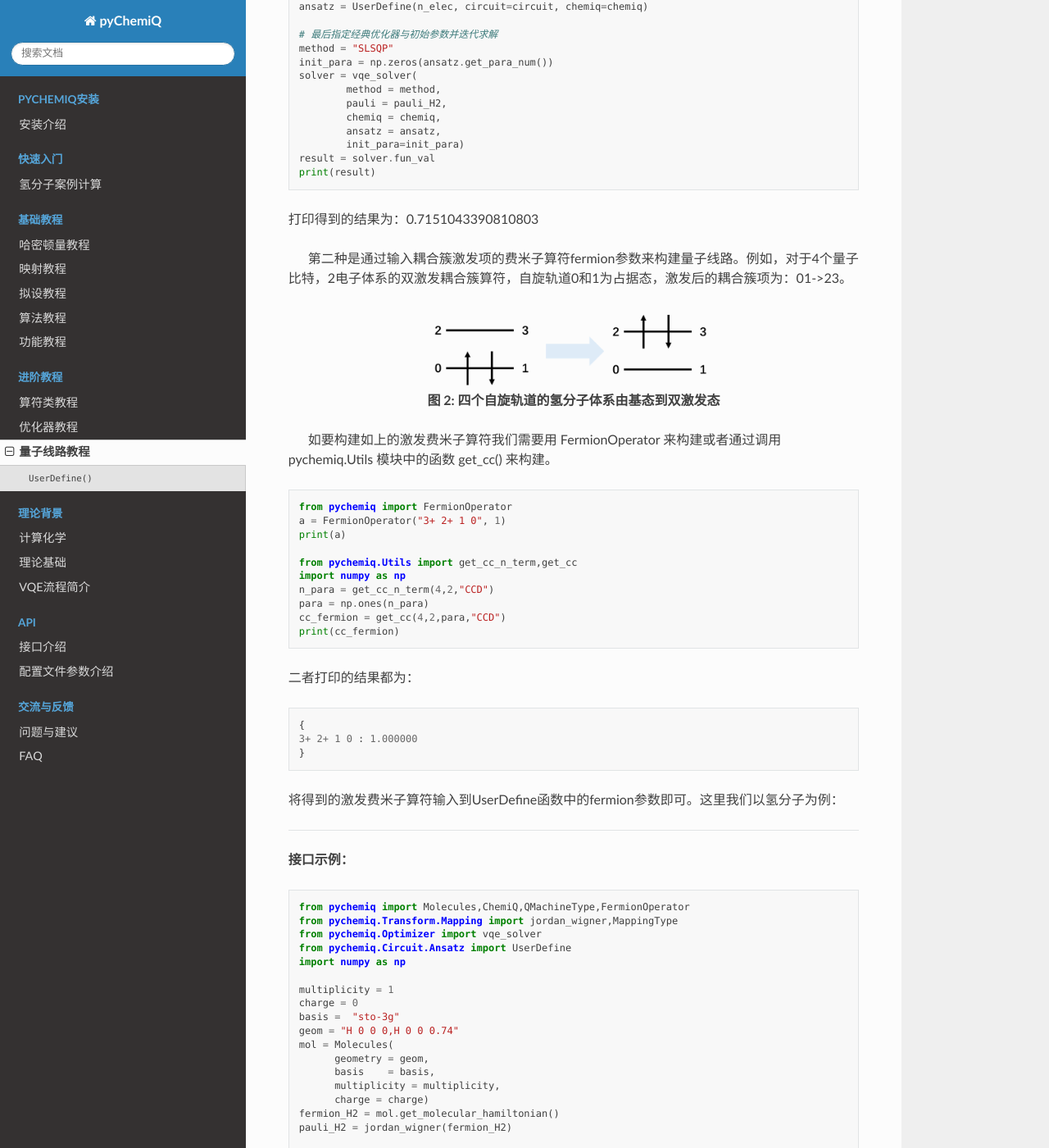
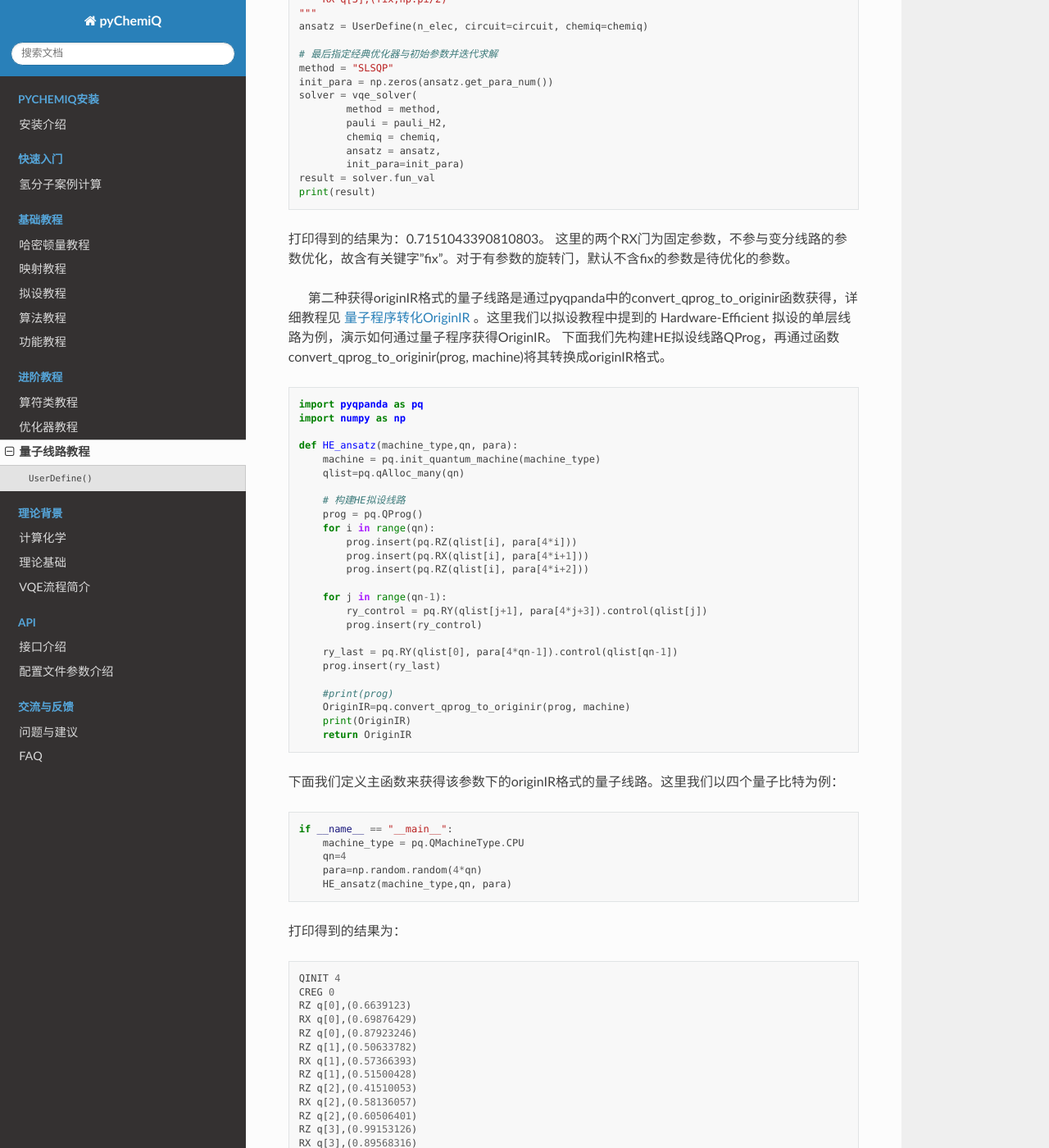
Before and after one commit to OriginQ/pyChemiQ-tutorial, a Sphinx documentation site: the page built from source/04advanced/circuit.rst, in a window 1280 px wide and 1400 px high, scrolled down 2305 px. Shown: the whole window at 82% size. Built offline with Sphinx 7.4.7 and the Read the Docs theme 2.0.0, drawn with Linux system fonts in a browser that asks for light colours; some of the changed text lies outside the part shown.

Commit message:
<update> add more details to customize quantum circuits

```diff
--- a/source/04advanced/circuit.rst
+++ b/source/04advanced/circuit.rst
@@ -3,7 +3,7 @@
 
   在基础教程中的拟设教程我们展示了如何使用Unitary Coupled-Cluster、Hardware-Efficient、Symmetry-Preserved 接口来直接搭建量子线路，这个教程展示的是如何使用用户自定义的方式来构建量子线路拟设。
 
-  通过调用 pychemiq.Circuit.Ansatz 模块下的UserDefine函数，我们可以通过以下两种方式构建线路：第一种是通过本源量子云平台 `图形化编程界面 <https://qcloud.originqc.com.cn/zh/computerServies/quantumVm/5/0/5>`_ 搭建量子线路后导出originIR格式的代码，输入到circuit参数中，第二种是通过输入耦合簇激发项的费米子算符fermion参数来构建量子线路。该函数的接口介绍如下：
+  调用 pychemiq.Circuit.Ansatz 模块下的UserDefine函数，我们可以通过以下两种方式自定义构建线路：第一种是通过将originIR格式的代码输入到circuit参数中自定义量子线路，第二种是通过输入耦合簇激发项的费米子算符fermion参数来构建量子线路。该函数的接口介绍如下：
 
 .. py:function:: UserDefine(n_electrons, circuit=None, fermion=None, chemiq=None)
 
@@ -17,7 +17,10 @@
       :return: 输出自定义拟设的AbstractAnsatz类。
 
 
-  我们先来示例通过第一种方式来构建量子线路。如下图，首先在本源量子云平台 `图形化编程界面 <https://qcloud.originqc.com.cn/zh/computerServies/quantumVm/5/0/5>`_ 搭建量子线路。
+**1. 通过将originIR输入到circuit参数中自定义量子线路**
+
+
+  我们可以通过两种方法获得originIR格式的量子线路，第一种方法是通过本源量子云平台的图形化编程界面搭建量子线路。如下图，先在本源量子云平台 `图形化编程界面 <https://qcloud.originqc.com.cn/zh/computerServies/quantumVm/5/0/5>`_ 搭建量子线路。
 
 .. image:: ./picture/circuit_originIR.png
    :align: center
@@ -89,7 +92,7 @@
         H q[0]
         H q[1]
         H q[2]
-        RX q[3],(fix,-1.570796)
+        RX q[3],(fix,-np.pi/2)
         CNOT q[0],q[3]
         CNOT q[1],q[3]
         CNOT q[2],q[3]
@@ -100,7 +103,7 @@
         H q[0]
         H q[1]
         H q[2]
-        RX q[3],(fix,1.570796)
+        RX q[3],(fix,np.pi/2)
     """
     ansatz = UserDefine(n_elec, circuit=circuit, chemiq=chemiq)
 
@@ -116,10 +119,88 @@
     result = solver.fun_val
     print(result)
 
-打印得到的结果为：0.7151043390810803
+打印得到的结果为：0.7151043390810803。
+这里的两个RX门为固定参数，不参与变分线路的参数优化，故含有关键字"fix"。对于有参数的旋转门，默认不含fix的参数是待优化的参数。
 
 
-  第二种是通过输入耦合簇激发项的费米子算符fermion参数来构建量子线路。例如，对于4个量子比特，2电子体系的双激发耦合簇算符，自旋轨道0和1为占据态，激发后的耦合簇项为：01->23。
+  第二种获得originIR格式的量子线路是通过pyqpanda中的convert_qprog_to_originir函数获得，详细教程见 `量子程序转化OriginIR <https://pyqpanda-toturial.readthedocs.io/zh/latest/QProgToOriginIR.html>`_ 。这里我们以拟设教程中提到的 Hardware-Efficient 拟设的单层线路为例，演示如何通过量子程序获得OriginIR。
+下面我们先构建HE拟设线路QProg，再通过函数convert_qprog_to_originir(prog, machine)将其转换成originIR格式。
+
+.. code::
+
+    import pyqpanda as pq
+    import numpy as np
+
+    def HE_ansatz(machine_type,qn, para):
+        machine = pq.init_quantum_machine(machine_type)
+        qlist=pq.qAlloc_many(qn)
+
+        # 构建HE拟设线路
+        prog = pq.QProg()
+        for i in range(qn):
+            prog.insert(pq.RZ(qlist[i], para[4*i]))
+            prog.insert(pq.RX(qlist[i], para[4*i+1]))
+            prog.insert(pq.RZ(qlist[i], para[4*i+2]))
+
+        for j in range(qn-1):
+            ry_control = pq.RY(qlist[j+1], para[4*j+3]).control(qlist[j])
+            prog.insert(ry_control)
+
+        ry_last = pq.RY(qlist[0], para[4*qn-1]).control(qlist[qn-1])
+        prog.insert(ry_last)
+
+        #print(prog)
+        OriginIR=pq.convert_qprog_to_originir(prog, machine)
+        print(OriginIR)
+        return OriginIR
+
+下面我们定义主函数来获得该参数下的originIR格式的量子线路。这里我们以四个量子比特为例：
+
+.. code::
+
+    if __name__ == "__main__":
+        machine_type = pq.QMachineType.CPU
+        qn=4
+        para=np.random.random(4*qn)
+        HE_ansatz(machine_type,qn, para)
+
+打印得到的结果为：
+
+.. code::
+
+    QINIT 4
+    CREG 0
+    RZ q[0],(0.6639123)
+    RX q[0],(0.69876429)
+    RZ q[0],(0.87923246)
+    RZ q[1],(0.50633782)
+    RX q[1],(0.57366393)
+    RZ q[1],(0.51500428)
+    RZ q[2],(0.41510053)
+    RX q[2],(0.58136057)
+    RZ q[2],(0.60506401)
+    RZ q[3],(0.99153126)
+    RX q[3],(0.89568316)
+    RZ q[3],(0.6493124)
+    CONTROL q[0]
+    RY q[1],(0.011800026)
+    ENDCONTROL
+    CONTROL q[1]
+    RY q[2],(0.92157183)
+    ENDCONTROL
+    CONTROL q[2]
+    RY q[3],(0.64791654)
+    ENDCONTROL
+    CONTROL q[3]
+    RY q[0],(0.50756615)
+    ENDCONTROL
+
+将前两行删去后即可输入到UserDefine函数中的circuit参数中，如第一种方式所示。
+
+
+**2. 通过输入耦合簇激发项的费米子算符fermion参数来构建量子线路**
+
+  第二种方式是通过输入耦合簇激发项的费米子算符fermion参数来构建量子线路。例如，对于4个量子比特，2电子体系的双激发耦合簇算符，自旋轨道0和1为占据态，激发后的耦合簇项为：01->23。
 
 .. image:: ./picture/CCD.png
    :align: center
```
